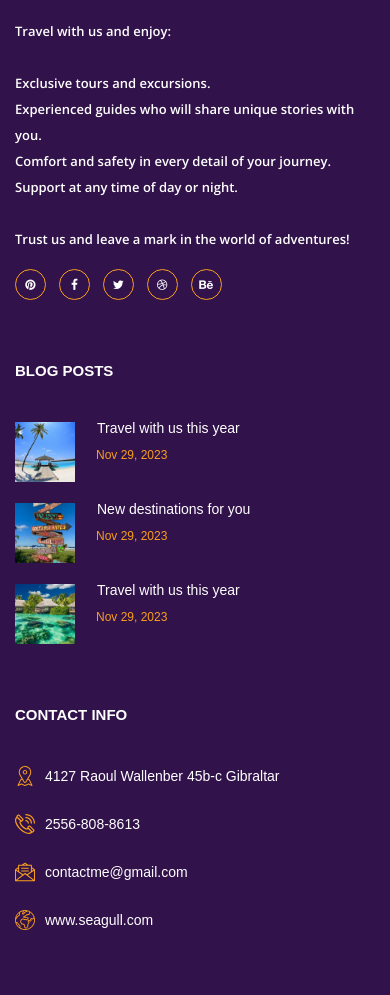
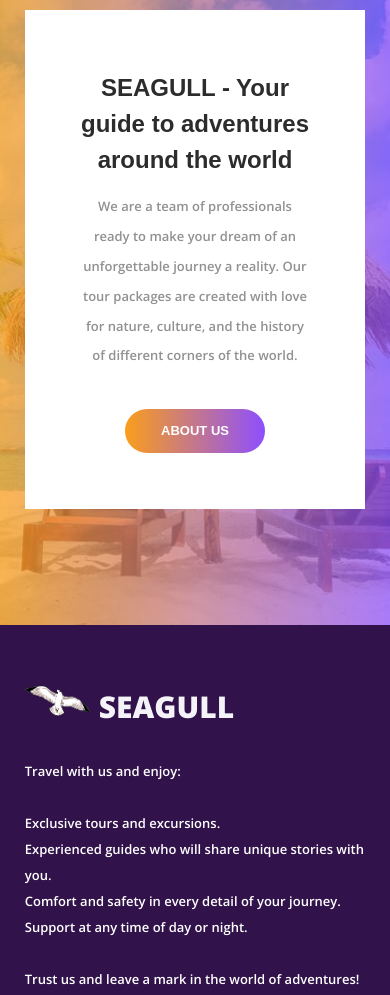
Before and after one commit to KaterinaMysl/eCommerce_Application, a website built with webpack: page src/index.html in a window 390 px wide. Shown: the part 655-1650 px from the top of the page. Built offline with nearby package versions, Linux system fonts and the light colour scheme; no server answers; what @commercetools/platform-sdk, @commercetools/sdk-client-v2 would draw is missing.

Commit message:
feat: add changes to design

```diff
--- a/src/components/view/mainPage/MainPage.css
+++ b/src/components/view/mainPage/MainPage.css
@@ -251,11 +251,120 @@ h6 {
   margin-top: -50px;
 }
 
-.text-info-main h1 {
+.text-info-main h1,
+.text-plus-main h1 {
   font-size: 30px;
   font-weight: 700;
   color: #2d2c2c;
   text-transform: uppercase;
+}
+
+.text-plus-main {
+  padding-top: 125px;
+  padding-bottom: 116px;
+  background: linear-gradient(to right, #fa9e1b, #8d4fff);
+}
+
+.cta_background {
+  position: absolute;
+  top: 0;
+  left: 0;
+  width: 100%;
+  height: 100%;
+  background-image: url('../../../assets/images/back.jpg');
+  background-repeat: no-repeat;
+  background-size: cover;
+  background-position: center center;
+  opacity: 0.27;
+}
+
+.main_plus_container {
+  width: 1140px;
+  padding-right: 15px;
+  padding-left: 15px;
+  margin-right: auto;
+  margin-left: auto;
+}
+
+.row-plus {
+  display: -ms-flexbox;
+  display: flex;
+  -ms-flex-wrap: wrap;
+  flex-wrap: wrap;
+  margin-right: -15px;
+  margin-left: -15px;
+}
+
+.col-plus {
+  -ms-flex-preferred-size: 0;
+  flex-basis: 0;
+  -ms-flex-positive: 1;
+  flex-grow: 1;
+  max-width: 100%;
+  position: relative;
+  width: 1140px;
+  min-height: 1px;
+  padding-right: 15px;
+  padding-left: 15px;
+}
+
+.owl-plus {
+  display: block;
+  width: 100%;
+  height: 100%;
+  -webkit-tap-highlight-color: transparent;
+  position: relative;
+  z-index: 1;
+}
+
+.owl-plus.owl-drag .cta_item {
+  -webkit-user-select: none;
+  -moz-user-select: none;
+  -ms-user-select: none;
+  user-select: none;
+}
+
+.cta_item {
+  padding-top: 60px;
+  padding-bottom: 50px;
+  padding-left: 70px;
+  padding-right: 70px;
+  background: #ffffff;
+  -webkit-transform: translate3d(0, 0, 0);
+}
+
+.cta_title {
+  font-size: 30px;
+  font-weight: 700;
+  color: #2d2c2c;
+}
+
+.cta_text {
+  font-weight: 600;
+  line-height: 2.29;
+  margin-top: 14px;
+  margin-bottom: 0px;
+}
+
+.cta_button {
+  display: inline-block;
+  height: 53px;
+  border-radius: 27px;
+  overflow: hidden;
+  margin-top: 38px;
+}
+
+.cta_button a {
+  display: block;
+  font-size: 13px;
+  font-weight: 700;
+  color: #fff;
+  text-transform: uppercase;
+  line-height: 53px;
+  padding-left: 46px;
+  padding-right: 46px;
+  white-space: nowrap;
+  z-index: 2;
 }
 
 .main_info_container {
@@ -1007,6 +1116,7 @@ h6 {
   margin-right: -15px;
   margin-left: -15px;
 }
+
 .col-lg-4 {
   -ms-flex: 0 0 33.3%;
   flex: 0 0 33.3%;
@@ -1030,10 +1140,6 @@ h6 {
   font-weight: 800;
   text-transform: uppercase;
 }
-
-/*********************************
-8.1 Footer - About
-*********************************/
 
 .footer_about {
   padding-top: 40px;
@@ -1103,10 +1209,6 @@ h6 {
   color: #31124b;
 }
 
-/*********************************
-8.2 Footer - Blog
-*********************************/
-
 .footer_blog {
   display: flex;
   flex-direction: column;
@@ -1151,42 +1253,6 @@ h6 {
   margin-top: 7px;
 }
 
-/*********************************
-8.3 Footer - Tags
-*********************************/
-
-.footer_tags {
-  margin-top: 40px;
-}
-.tag_item {
-  height: 35px;
-  float: left;
-  margin-right: 9px;
-  margin-bottom: 9px;
-  border: solid 1px #fa9e1b;
-  -webkit-transition: all 200ms ease;
-  -moz-transition: all 200ms ease;
-  -ms-transition: all 200ms ease;
-  -o-transition: all 200ms ease;
-  transition: all 200ms ease;
-}
-.tag_item:hover {
-  background: #fa9e1b;
-}
-.tag_item a {
-  display: block;
-  font-size: 12px;
-  font-weight: 600;
-  color: #ffffff;
-  line-height: 33px;
-  padding-left: 25px;
-  padding-right: 25px;
-}
-
-/*********************************
-8.4 Footer - Contact Info
-*********************************/
-
 .contact_info_list {
   margin-top: 40px;
 }
@@ -1215,18 +1281,42 @@ h6 {
 
 @media only screen and (max-width: 1200px) {
   .container-footer,
-  .container-main {
+  .container-main,
+  .main_plus_container {
     max-width: 960px;
   }
 }
 
-@media only screen and (max-width: 990px) {
+@media only screen and (max-width: 1000px) {
   .container-footer,
-  .container-main {
+  .container-main,
+  .main_plus_container {
     max-width: 720px;
   }
   .row {
     flex-direction: column;
+  }
+
+  .footer_content.footer_blog {
+    display: flex;
+    flex-direction: row;
+    justify-content: space-between;
+  }
+  .footer_blog_item {
+    display: flex;
+    flex-direction: column;
+    align-items: center;
+  }
+  .footer_blog_content {
+    display: flex;
+    flex-direction: column;
+    padding-left: 0px;
+    align-items: center;
+    margin-top: 20px;
+  }
+  .footer_blog_image {
+    width: 70px;
+    height: 70px;
   }
 
   .container-footer .logo_text {
@@ -1247,8 +1337,30 @@ h6 {
 
 @media only screen and (max-width: 770px) {
   .container-footer,
-  .container-main {
-    max-width: 540px;
+  .container-main,
+  .main_plus_container {
+    width: 95%;
+  }
+  .cta_item {
+    padding-top: 60px;
+    padding-bottom: 50px;
+    padding-left: 55px;
+    padding-right: 55px;
+  }
+  .cta_title {
+    font-size: 24px;
+  }
+  p {
+    font-size: 13px;
+  }
+  .cta_button a {
+    line-height: 44px;
+    padding-left: 36px;
+    padding-right: 36px;
+  }
+  .cta_button {
+    height: 44px;
+    border-radius: 22px;
   }
 }
 
--- a/src/components/view/mainPage/MainPage.ts
+++ b/src/components/view/mainPage/MainPage.ts
@@ -120,6 +120,27 @@ class MainPage {
               </ul>
         </div>
     </div>
+    <div class="text-plus-main">
+      <div class="cta_background"></div>
+      <div class="main_plus_container">
+        <div class="row-plus">
+          <div class="col-plus">
+            <div class="cta_plus_container">
+              <div class="owl-plus">
+                <div class="cta_item text-center">
+                  <div class="cta_title">SEAGULL - Your guide to adventures around the world</div>
+                  <p class="cta_text">We are a team of professionals ready to make your dream of an unforgettable journey a reality. Our tour packages are created with love for nature, culture, and the history of different corners of the world.</p>
+                  <div class="button cta_button">
+                    <div class="button_bcg"></div>
+                    <a href="#">about us</a>
+                  </div>
+                </div>
+              </div>
+            </div>
+          </div>
+        </div>
+      </div>
+    </div>
   </div>
   <footer class="footer">
     <div class="container-footer">
@@ -163,7 +184,7 @@ class MainPage {
                 <div class="footer_blog_image"><img src="${blog1}" alt=""></div>
                 <div class="footer_blog_content">
                   <div class="footer_blog_title"><a href="#">Travel with us this year</a></div>
-                  <div class="footer_blog_date">Nov 29, 2023</div>
+                  <div class="footer_blog_date">Sep 29, 2023</div>
                 </div>
               </div>
 
@@ -171,7 +192,7 @@ class MainPage {
                 <div class="footer_blog_image"><img src="${blog2}" alt=""></div>
                 <div class="footer_blog_content">
                   <div class="footer_blog_title"><a href="#">New destinations for you</a></div>
-                  <div class="footer_blog_date">Nov 29, 2023</div>
+                  <div class="footer_blog_date">Sep 29, 2023</div>
                 </div>
               </div>
 
@@ -179,7 +200,7 @@ class MainPage {
                 <div class="footer_blog_image"><img src="${blog3}" alt=""></div>
                   <div class="footer_blog_content">
                     <div class="footer_blog_title"><a href="#">Travel with us this year</a></div>
-                    <div class="footer_blog_date">Nov 29, 2023</div>
+                    <div class="footer_blog_date">Sep 29, 2023</div>
                   </div>
                 </div>
               </div>
@@ -194,15 +215,15 @@ class MainPage {
               <ul class="contact_info_list">
                 <li class="contact_info_item d-flex flex-row">
                   <div><div class="contact_info_icon"><img src="${placeholder}" alt=""></div></div>
-                  <div class="contact_info_text">4127 Raoul Wallenber 45b-c Gibraltar</div>
+                  <div class="contact_info_text">Exotic Avenue 123 WLD 45678 Adventureland</div>
                 </li>
                 <li class="contact_info_item d-flex flex-row">
                   <div><div class="contact_info_icon"><img src="${phone}" alt=""></div></div>
-                  <div class="contact_info_text">2556-808-8613</div>
+                  <div class="contact_info_text">256-06-8561</div>
                 </li>
                 <li class="contact_info_item d-flex flex-row">
                   <div><div class="contact_info_icon"><img src="${message}" alt=""></div></div>
-                  <div class="contact_info_text"><a href="#" target="_top">contactme@gmail.com</a></div>
+                  <div class="contact_info_text"><a href="#" target="_top">info@exoticave.com</a></div>
                 </li>
                 <li class="contact_info_item d-flex flex-row">
                   <div><div class="contact_info_icon"><img src="${planet}" alt=""></div></div>
```
Also changed, not shown: src/assets/images/back.jpg (added).
